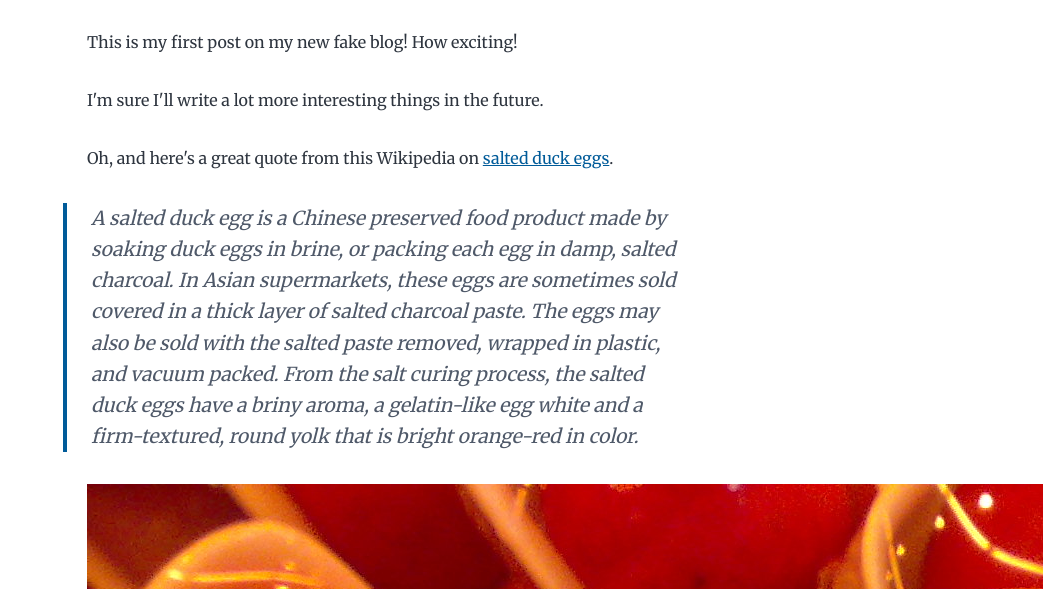
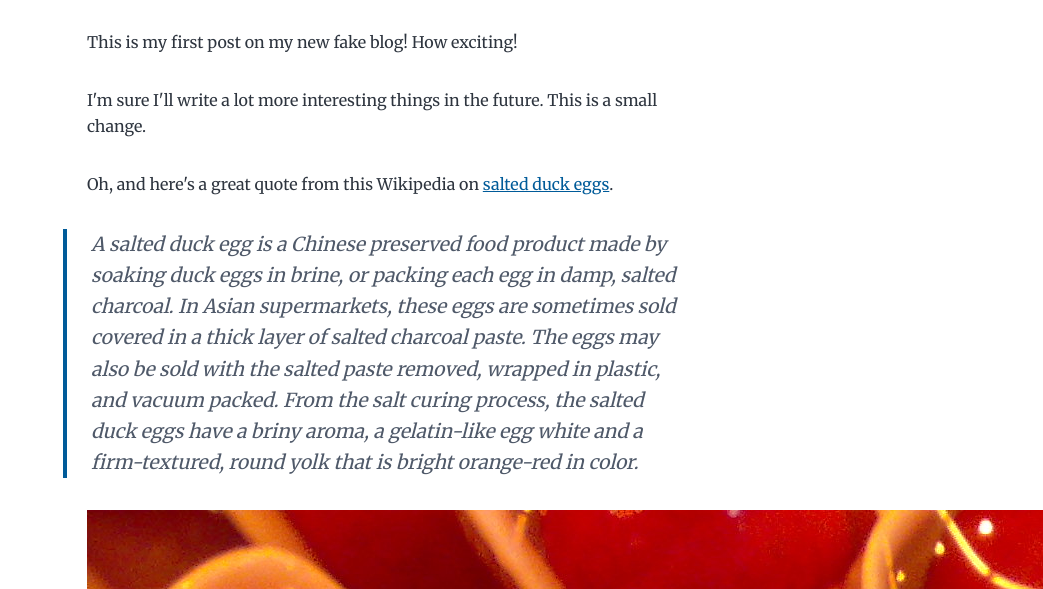
Before and after one commit to lazyplatypus/my-blog-starter, a Gatsby site: page /hello-world/ in a window 1280 px wide. Shown: the part 211-800 px from the top of the page, without its empty margins (237-1280 px from the left). Built offline with nearby package versions, Linux system fonts and the light colour scheme; Gatsby itself is replaced by a stand-in of ours; some packages are replaced by stand-ins of ours.

Commit message:
small change

```diff
--- a/content/blog/hello-world/index.md
+++ b/content/blog/hello-world/index.md
@@ -6,7 +6,7 @@ description: "Hello World"
 
 This is my first post on my new fake blog! How exciting!
 
-I'm sure I'll write a lot more interesting things in the future.
+I'm sure I'll write a lot more interesting things in the future. This is a small change.
 
 Oh, and here's a great quote from this Wikipedia on
 [salted duck eggs](https://en.wikipedia.org/wiki/Salted_duck_egg).
```
